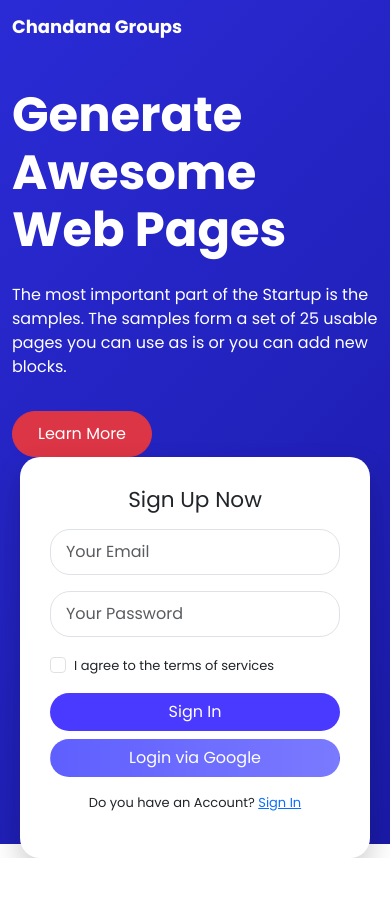
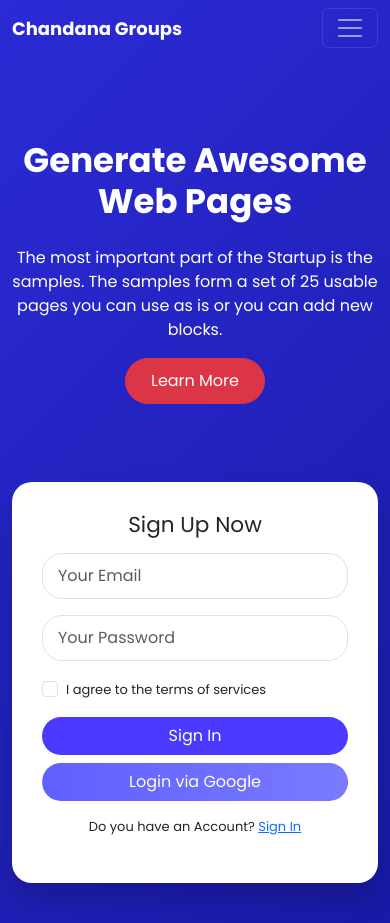
Before and after one commit to ShaliniR-2003/Landingpage, a plain HTML site: page index.html in a window 390 px wide. Before the commit the page ends 858 px from the top, so only its background shows below. Drawn offline with nearby package versions, Linux system fonts and the light colour scheme.

Commit message:
initial commit

```diff
--- a/index.html
+++ b/index.html
@@ -2,6 +2,7 @@
 <html lang="en">
 <head>
   <meta charset="UTF-8">
+  <meta name="viewport" content="width=device-width, initial-scale=1.0">
   <title>Landing Page</title>
 
   <!-- Google Font -->
@@ -14,34 +15,44 @@
   <link rel="stylesheet" href="style.css">
 </head>
 <body>
+
+<!--  NAVBAR -->
 <nav class="navbar navbar-expand-lg navbar-dark position-absolute w-100">
   <div class="container">
     <a class="navbar-brand fw-bold" href="#">Chandana Groups</a>
 
-    <div class="collapse navbar-collapse justify-content-end">
-      <ul class="navbar-nav align-items-center">
+    <!--  TOGGLE BUTTON FOR MOBILE -->
+    <button class="navbar-toggler" type="button" data-bs-toggle="collapse" data-bs-target="#menu">
+      <span class="navbar-toggler-icon"></span>
+    </button>
+
+    <!--  NAV MENU -->
+    <div class="collapse navbar-collapse justify-content-end" id="menu">
+      <ul class="navbar-nav align-items-lg-center">
         <li class="nav-item"><a class="nav-link" href="#">OVERVIEW</a></li>
         <li class="nav-item"><a class="nav-link" href="#">Price</a></li>
         <li class="nav-item"><a class="nav-link" href="#">Blog</a></li>
         <li class="nav-item"><a class="nav-link" href="#">Feedback</a></li>
-        <li class="nav-item ms-3">
+        <li class="nav-item ms-lg-3 mt-2 mt-lg-0">
           <a class="btn btn-danger purchase-btn" href="#">Purchase</a>
         </li>
       </ul>
     </div>
   </div>
 </nav>
+
+<!--  HERO SECTION -->
 <section class="hero-section d-flex align-items-center">
   <div class="container">
-    <div class="row align-items-center">
+    <div class="row align-items-center text-center text-md-start">
 
       <!-- LEFT TEXT -->
-      <div class="col-md-6 text-white">
+      <div class="col-md-6 text-white mb-5 mb-md-0">
         <h1 class="main-heading">
           Generate Awesome <br> Web Pages
         </h1>
 
-        <p class="sub-text mt-4">
+        <p class="sub-text mt-4 mx-auto mx-md-0">
           The most important part of the Startup is the samples.
           The samples form a set of 25 usable pages you can use as is
           or you can add new blocks.
@@ -51,7 +62,7 @@
       </div>
 
       <!-- RIGHT SIGNUP CARD -->
-      <div class="col-md-6 d-flex justify-content-center">
+      <div class="col-md-6 d-flex justify-content-md-center">
         <div class="signup-card">
 
           <h4 class="text-center mb-3">Sign Up Now</h4>
@@ -59,7 +70,7 @@
           <input type="email" class="form-control mb-3" placeholder="Your Email">
           <input type="password" class="form-control mb-3" placeholder="Your Password">
 
-          <div class="form-check mb-3">
+          <div class="form-check mb-3 text-start">
             <input class="form-check-input" type="checkbox">
             <label class="form-check-label small-text">
               I agree to the terms of services
@@ -82,5 +93,7 @@
     </div>
   </div>
 </section>
+<!-- BOOTSTRAP JS (REQUIRED FOR MOBILE TOGGLE) -->
+<script src="https://cdn.jsdelivr.net/npm/bootstrap@5.3.0/dist/js/bootstrap.bundle.min.js"></script>
 </body>
 </html>
--- a/style.css
+++ b/style.css
@@ -4,9 +4,10 @@ body {
 
 /* HERO BACKGROUND */
 .hero-section {
-  height: 100vh;
+  min-height: 100vh;
   background: linear-gradient(135deg, #2b2bd6, #1a1aa8);
-  padding-top: 100px;
+  padding-top: 120px;
+  padding-bottom: 40px;
 }
 
 /* NAVBAR */
@@ -76,3 +77,31 @@ body {
   color: white;
   border-radius: 25px;
 }
+
+/* ✅ MOBILE RESPONSIVE */
+@media (max-width: 768px) {
+
+  .hero-section {
+    text-align: center;
+    padding-top: 140px;
+  }
+
+  .main-heading {
+    font-size: 34px;
+  }
+
+  .sub-text {
+    margin: 0 auto;
+  }
+
+  .signup-card {
+    width: 100%;
+    margin-top: 30px;
+  }
+
+  .nav-link {
+    margin-right: 0;
+    padding: 10px 0;
+  }
+
+}
```
